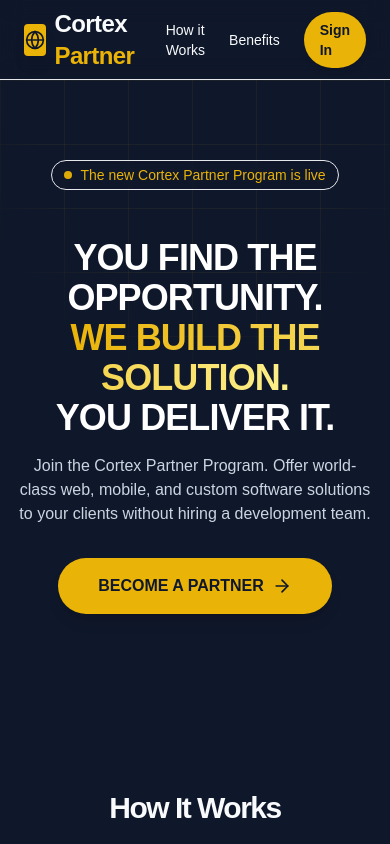
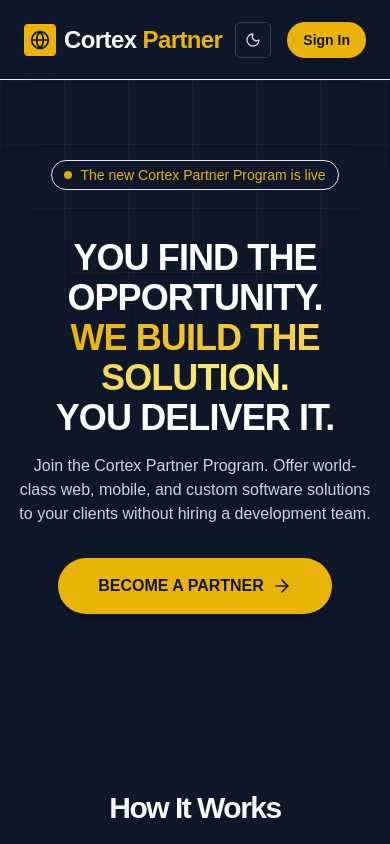
Before and after one commit to g-softtech/cortex-partner, a Next.js app: page / in a window 390 px wide. Shown: the top 844 px of the page. Built offline with nearby package versions, Linux system fonts and the light colour scheme.

Commit message:
feat: add theme toggle to landing page nav

```diff
--- a/src/app/page.tsx
+++ b/src/app/page.tsx
@@ -1,5 +1,6 @@
 import Link from "next/link";
 import { ArrowRight, Globe, ShieldCheck, TrendingUp, Users } from "lucide-react";
+import { ThemeToggle } from "@/components/ThemeToggle";
 
 export default function LandingPage() {
   return (
@@ -14,13 +15,14 @@ export default function LandingPage() {
             Cortex <span className="text-brand-gold">Partner</span>
           </span>
         </Link>
-        <nav className="ml-auto flex gap-6 sm:gap-8 items-center">
-          <Link className="text-sm font-medium text-muted-foreground hover:text-foreground transition-colors" href="#how-it-works">
+        <nav className="ml-auto flex gap-4 sm:gap-8 items-center">
+          <Link className="hidden sm:inline-block text-sm font-medium text-muted-foreground hover:text-foreground transition-colors" href="#how-it-works">
             How it Works
           </Link>
-          <Link className="text-sm font-medium text-muted-foreground hover:text-foreground transition-colors" href="#benefits">
+          <Link className="hidden sm:inline-block text-sm font-medium text-muted-foreground hover:text-foreground transition-colors" href="#benefits">
             Benefits
           </Link>
+          <ThemeToggle />
           <Link
             className="text-sm font-bold text-brand-navy bg-brand-gold px-4 py-2 rounded-full hover:bg-yellow-400 transition-colors shadow-md"
             href="/login"
```
